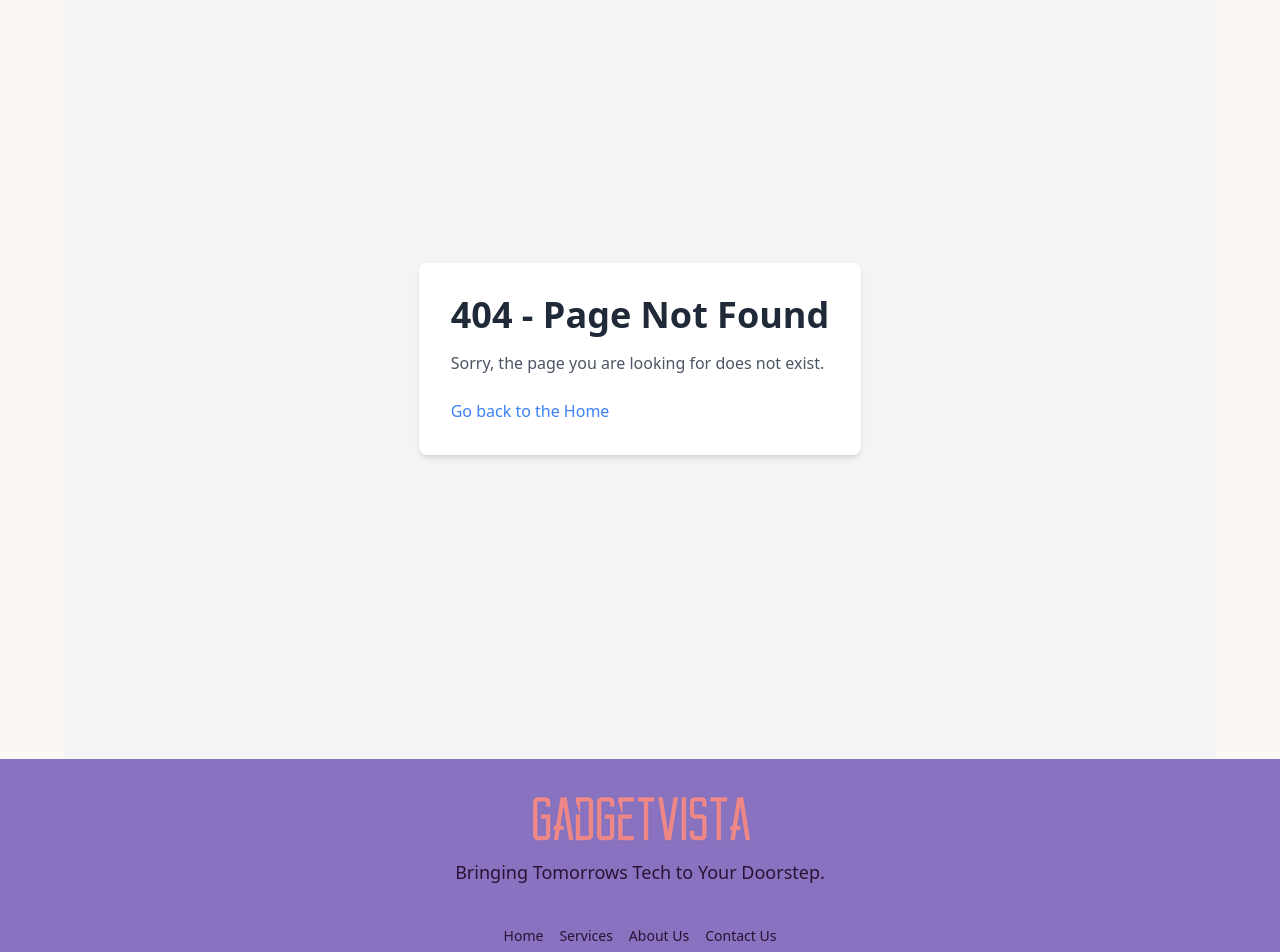
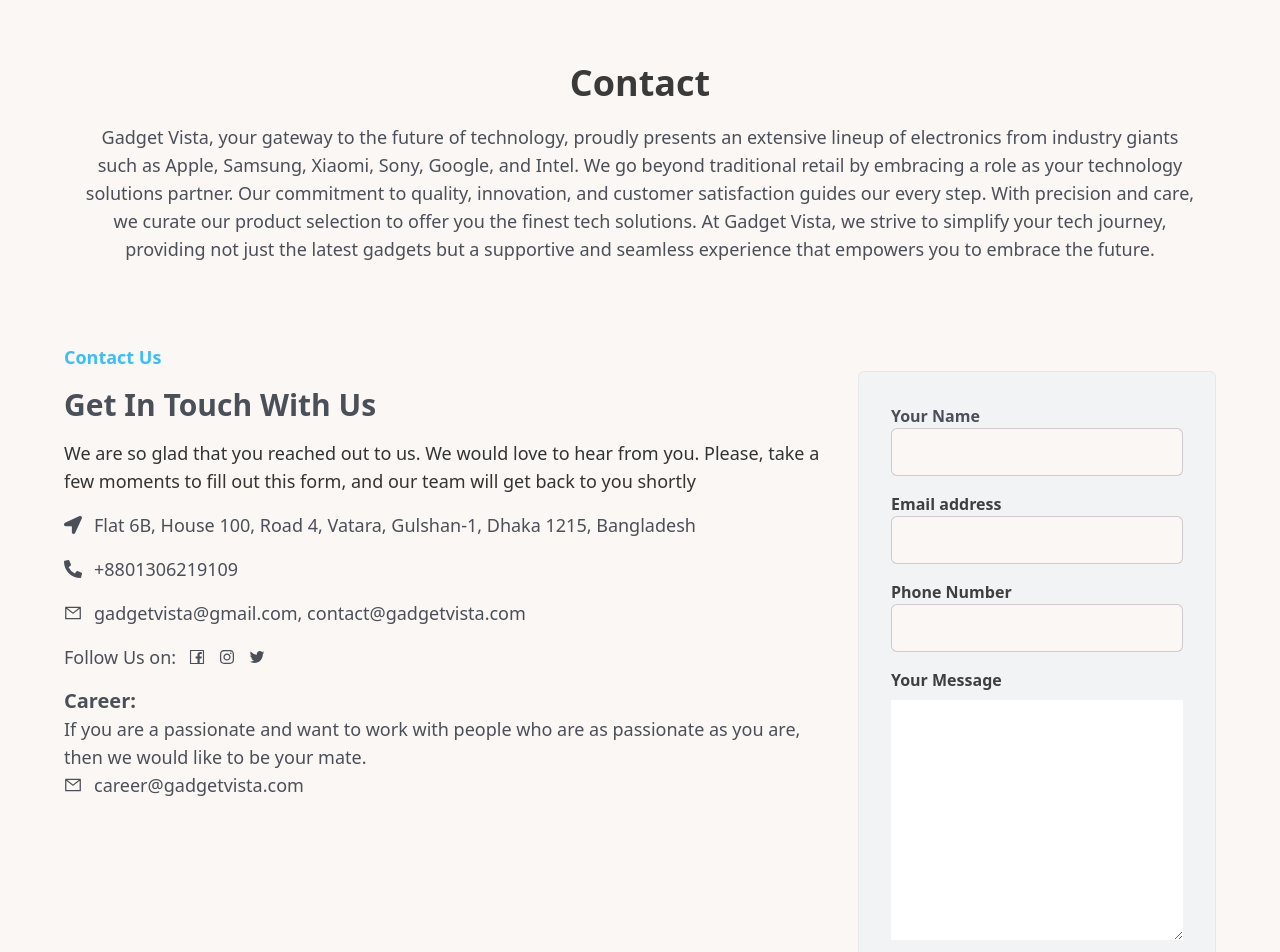
Before and after one commit to mkasiam/gadget-vista, a React (Vite) app: page /contact in a window 1280 px wide. Shown: the part 120-1072 px from the top of the page. Built offline with nearby package versions, Linux system fonts and the light colour scheme; no server answers.

Commit message:
contact and about pages added

```diff
--- a/src/components/Home/Banner/Banner.jsx
+++ b/src/components/Home/Banner/Banner.jsx
@@ -14,7 +14,7 @@
           <div className="mb-4 w-full md:w-2/5 lg:w-2/5">
             <img
               className="w-full rounded-sm"
-              src="https://i.ibb.co/WWTMrgs/final-banner1.jpg"
+              src="https://i.ibb.co/1q7CSC1/final-Banner1.jpg"
               alt=""
             />
           </div>
--- a/src/components/Home/Navbar/Navbar.jsx
+++ b/src/components/Home/Navbar/Navbar.jsx
@@ -14,12 +14,16 @@
       <li>
         <NavLink to="/">Home</NavLink>
       </li>
+      {user && (
+        <>
           <li>
             <NavLink to="/addProducts">Add Products</NavLink>
           </li>
           <li>
             <NavLink to="/myCart">My Cart</NavLink>
           </li>
+        </>
+      )}
       <li>
         <NavLink to="/about">About</NavLink>
       </li>
@@ -69,7 +73,9 @@
       {/* Right side: User picture and login button */}
       <div className="navbar-end flex items-center">
         <div className="hidden md:block lg:block mr-2">
-          <h1>{user && <p className="text-lg font-medium">{user?.displayName}</p>}</h1>
+          <h1>
+            {user && <p className="text-lg font-medium">{user?.displayName}</p>}
+          </h1>
         </div>
         <div>
           {user ? (
--- a/src/components/pages/About/About.jsx
+++ b/src/components/pages/About/About.jsx
@@ -1,37 +1,35 @@
 const About = () => {
   return (
     <div className="bg-[#FFF] rounded-md p-3 my-6 ">
-
-      <h1 className="text-xl md:text-2xl lg:text-3xl text-center font-bold my-4">About</h1>
+      <h1 className="text-xl md:text-2xl lg:text-3xl text-center font-bold my-4">
+        About
+      </h1>
       <div className="space-y-7" data-aos="fade-down">
         <p className="text-lg text-[#333]">
-          With a perfect blend of expertise and passion, Social Manager is the
-          premier event management company in Bangladesh, dedicated to
-          transforming your social gatherings into cherished memories. From
-          weddings to birthdays, anniversaries, and more, our creative team
-          crafts unforgettable celebrations.
+          Gadget Vista is your trusted destination for cutting-edge technology
+          from industry leaders such as Apple, Samsung, Xiaomi, Sony, Google,
+          and Intel. We are more than an electronics retailer; we are your
+          technology solutions partner. Our commitment to quality, innovation,
+          and customer satisfaction drives us. We meticulously curate our
+          product selection to provide the best solutions for your needs,
+          ensuring your tech journey is seamless and exceptional.
         </p>
         <p className="text-lg text-[#333]">
-          With the help of our creative team, we provide our services to most
-          types of social events including, but not limited to flawless event
-          planning, specializing in weddings, birthdays, anniversaries,
-          engagements, retirements, baby showers, and more. Let us make your
-          celebrations unforgettable!. We will also strive to make your wedding
-          events, birthday events and other personal events unforgettable.
+          Gadget Vista offers a diverse range of cutting-edge electronic
+          products from renowned brands like Apple, Samsung, Xiaomi, Sony,
+          Google, and Intel and etc. Our inventory includes smartphones, tablets,laptops, audio equipment, smart home devices, and more. We are
+          committed to staying at the forefront of technological advancements,
+          ensuring that our customers have access to the latest and most
+          innovative gadgets.
         </p>
         <p className="text-lg text-[#333]">
-          In the heart of Bangladesh, economic growth has surged in the past
-          decade, making corporate and personal event management services
-          increasingly common. We commit to delivering reliability,
-          dependability, and creativity, ensuring your events shine amidst the
-          vibrant tapestry of Dhaka and Bangladesh.
-        </p>
-        <p className="text-lg text-[#333]">
-          An event is an opportunity to showcase your creativity and inspire
-          positive actions. Social Manager helps you achieve your events
-          objectives, tailoring each experience to your unique vision. Our
-          journey begins with a deep understanding of your essence and
-          aspirations, ensuring an event that is truly memorable.
+          Quality is the cornerstone of our business. We understand that when
+          customers invest in electronics, they expect excellence. At Gadget
+          Vista, we meticulously select and test each product to guarantee
+          superior quality, performance, and reliability. Our partnerships with
+          industry leaders ensure that you receive products built to the highest
+          standards. We take pride in delivering electronics that not only meet
+          but exceed your expectations, making your tech experience exceptional.
         </p>
       </div>
     </div>
--- /dev/null
+++ b/src/components/pages/Contact/Contact.jsx
@@ -0,0 +1,165 @@
+import { FaLocationArrow, FaPhoneAlt } from "react-icons/fa";
+import {
+  AiOutlineMail,
+  AiOutlineFacebook,
+  AiOutlineInstagram,
+  AiOutlineTwitter,
+} from "react-icons/ai";
+import Swal from "sweetalert2";
+import { Helmet } from "react-helmet-async";
+const Contact = () => {
+  const handleSubmit = (e) => {
+    e.preventDefault();
+    e.target.reset();
+    Swal.fire({
+      position: "center",
+      icon: "success",
+      title: "Your message has been sent successfully",
+      showConfirmButton: false,
+      timer: 1500,
+    });
+  };
+  return (
+    <div className="my-6">
+      <Helmet>
+        <title>Gadget Vista | Contact Us</title>
+      </Helmet>
+      {/* Contact Us Section Title and subtitle */}
+      <div
+        className="text-center mt-6 md:py-16 lg:py-20 space-y-5 px-0 md:px-4 lg:px-5"
+        data-aos="fade-down"
+      >
+        <h1 className="text-xl md:text-2xl lg:text-4xl text-[#3A3A3A] font-bold">
+          Contact
+        </h1>
+        <p className="text-[#4b4f58] text-lg">
+          Gadget Vista, your gateway to the future of technology, proudly
+          presents an extensive lineup of electronics from industry giants such
+          as Apple, Samsung, Xiaomi, Sony, Google, and Intel. We go beyond
+          traditional retail by embracing a role as your technology solutions
+          partner. Our commitment to quality, innovation, and customer
+          satisfaction guides our every step. With precision and care, we curate
+          our product selection to offer you the finest tech solutions. At
+          Gadget Vista, we strive to simplify your tech journey, providing not
+          just the latest gadgets but a supportive and seamless experience that
+          empowers you to embrace the future.
+        </p>
+      </div>
+      {/* Contact Us Container  */}
+      <div className="flex flex-col md:flex-row lg:flex-row gap-7">
+        {/* Contact Us Left Side (Information) */}
+        <div
+          className="text-[#4b4f58] text-lg space-y-4"
+          data-aos="fade-right"
+          data-aos-duration="1500"
+        >
+          <p className="text-[#3ABFF8] font-bold text-lg">Contact Us</p>
+          <h1 className="text-xl md:text-2xl lg:text-3xl font-bold">
+            Get In Touch With Us
+          </h1>
+          <p className="text-lg text-[#333] my-4">
+            We are so glad that you reached out to us. We would love to hear
+            from you. Please, take a few moments to fill out this form, and our
+            team will get back to you shortly
+          </p>
+          <div className="flex items-center gap-3">
+            <FaLocationArrow></FaLocationArrow>
+            Flat 6B, House 100, Road 4, Vatara, Gulshan-1, Dhaka 1215,
+            Bangladesh
+          </div>
+          <div className="flex items-center gap-3">
+            <FaPhoneAlt></FaPhoneAlt>+8801306219109
+          </div>
+          <div className="flex items-center gap-3">
+            <AiOutlineMail></AiOutlineMail>gadgetvista@gmail.com,
+            contact@gadgetvista.com
+          </div>
+          <div className="flex items-center gap-3 cursor-pointer">
+            Follow Us on: <AiOutlineFacebook></AiOutlineFacebook>
+            <AiOutlineInstagram></AiOutlineInstagram>{" "}
+            <AiOutlineTwitter></AiOutlineTwitter>
+          </div>
+          <div>
+            <h1 className="font-bold text-xl">Career:</h1>
+            <p>
+              If you are a passionate and want to work with people who are as
+              passionate as you are, then we would like to be your mate.
+            </p>
+            <p className="flex items-center gap-3">
+              <AiOutlineMail></AiOutlineMail>career@gadgetvista.com
+            </p>
+          </div>
+        </div>
+        {/* Form to contact  */}
+
+        <div
+          className="border bg-[#F2F3F5] rounded-md p-8 max-w-2xl mx-auto mt-7"
+          data-aos="fade-left"
+          data-aos-duration="1500"
+        >
+          <div className="w-full  space-y-4">
+            <div>
+              <form onSubmit={handleSubmit} className="space-y-4">
+                <div>
+                  <label className="mb-2 text-md font-semibold text-[#4b4f58]">
+                    Your Name
+                  </label>
+                  <input
+                    type="text"
+                    name="name"
+                    className="input input-bordered w-full rounded-md"
+                    required
+                  />
+                </div>
+                <div>
+                  <label className="mb-2 text-md font-semibold text-[#403F3F]">
+                    Email address
+                  </label>
+                  <input
+                    type="email"
+                    name="email"
+                    className="input input-bordered w-full rounded-md"
+                    required
+                  />
+                </div>
+                <div>
+                  <label className="mb-2 text-md font-semibold text-[#403F3F]">
+                    Phone Number
+                  </label>
+                  <input
+                    type="number"
+                    name="number"
+                    className="input input-bordered w-full rounded-md"
+                    required
+                  />
+                </div>
+
+                <div className="flex flex-col">
+                  <label className="mb-2 text-md font-semibold text-[#403F3F]">
+                    Your Message
+                  </label>
+                  <textarea
+                    name="message"
+                    id="message"
+                    cols="30"
+                    rows="10"
+                  ></textarea>
+                </div>
+                <div className="mt-6">
+                  <button
+                    type="submit"
+                    className="btn bg-[#3ABFF8] hover:bg-[#7cbfdc] text-white w-full rounded-md"
+                  >
+                    Send Message
+                  </button>
+                </div>
+              </form>
+            </div>
+          </div>
+        </div>
+      </div>
+    </div>
+  );
+};
+
+export default Contact;
```
Also changed, not shown: src/main.jsx (+10 -0 lines). Lines whose indentation alone changed are shown as unchanged.
